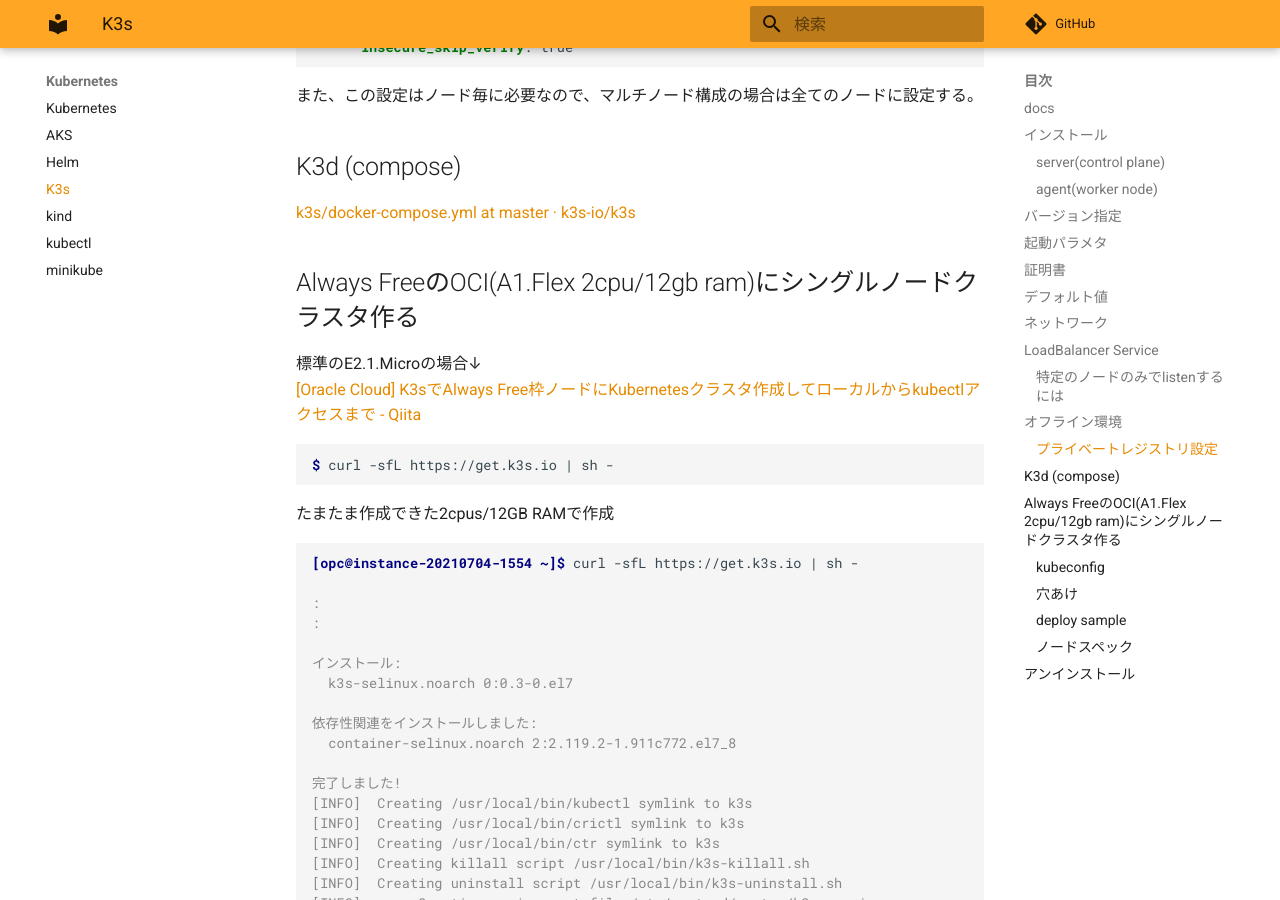
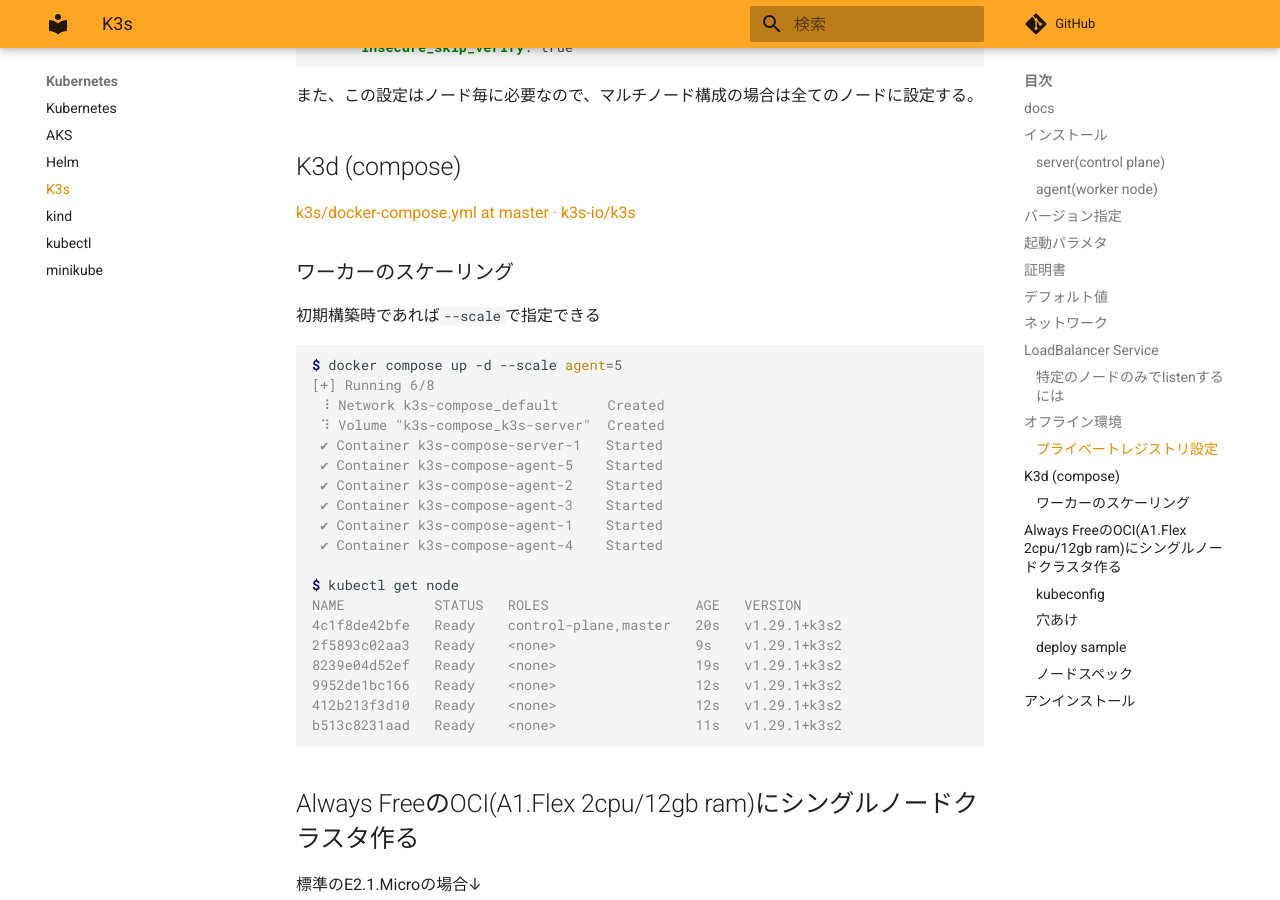
Before and after one commit to zaki-lknr/docs, an MkDocs documentation site: the page built from docs/Kubernetes/k3s.md, in a window 1280 px wide and 900 px high, scrolled down 2663 px. Built offline with MkDocs 1.6.1 and Material for MkDocs 9.7.7, drawn with Linux system fonts in a browser that asks for light colours; comment, search, counter and statistics services are not loaded.

Commit message:
add: kubernetes/k3s: compose版のagentマルチノードデプロイ

````diff
--- a/docs/Kubernetes/k3s.md
+++ b/docs/Kubernetes/k3s.md
@@ -105,6 +105,32 @@ configs:
 ## K3d (compose)
 
 [k3s/docker-compose.yml at master · k3s-io/k3s](https://github.com/k3s-io/k3s/blob/master/docker-compose.yml)
+
+### ワーカーのスケーリング
+
+初期構築時であれば`--scale`で指定できる
+
+```console
+$ docker compose up -d --scale agent=5
+[+] Running 6/8
+ ⠸ Network k3s-compose_default      Created                                                                 1.3s
+ ⠹ Volume "k3s-compose_k3s-server"  Created                                                                 1.2s
+ ✔ Container k3s-compose-server-1   Started                                                                 0.4s
+ ✔ Container k3s-compose-agent-5    Started                                                                 1.2s
+ ✔ Container k3s-compose-agent-2    Started                                                                 1.0s
+ ✔ Container k3s-compose-agent-3    Started                                                                 0.8s
+ ✔ Container k3s-compose-agent-1    Started                                                                 0.6s
+ ✔ Container k3s-compose-agent-4    Started                                                                 0.4s
+
+$ kubectl get node
+NAME           STATUS   ROLES                  AGE   VERSION
+4c1f8de42bfe   Ready    control-plane,master   20s   v1.29.1+k3s2
+2f5893c02aa3   Ready    <none>                 9s    v1.29.1+k3s2
+8239e04d52ef   Ready    <none>                 19s   v1.29.1+k3s2
+9952de1bc166   Ready    <none>                 12s   v1.29.1+k3s2
+412b213f3d10   Ready    <none>                 12s   v1.29.1+k3s2
+b513c8231aad   Ready    <none>                 11s   v1.29.1+k3s2
+```
 
 ## Always FreeのOCI(A1.Flex 2cpu/12gb ram)にシングルノードクラスタ作る
 
````
